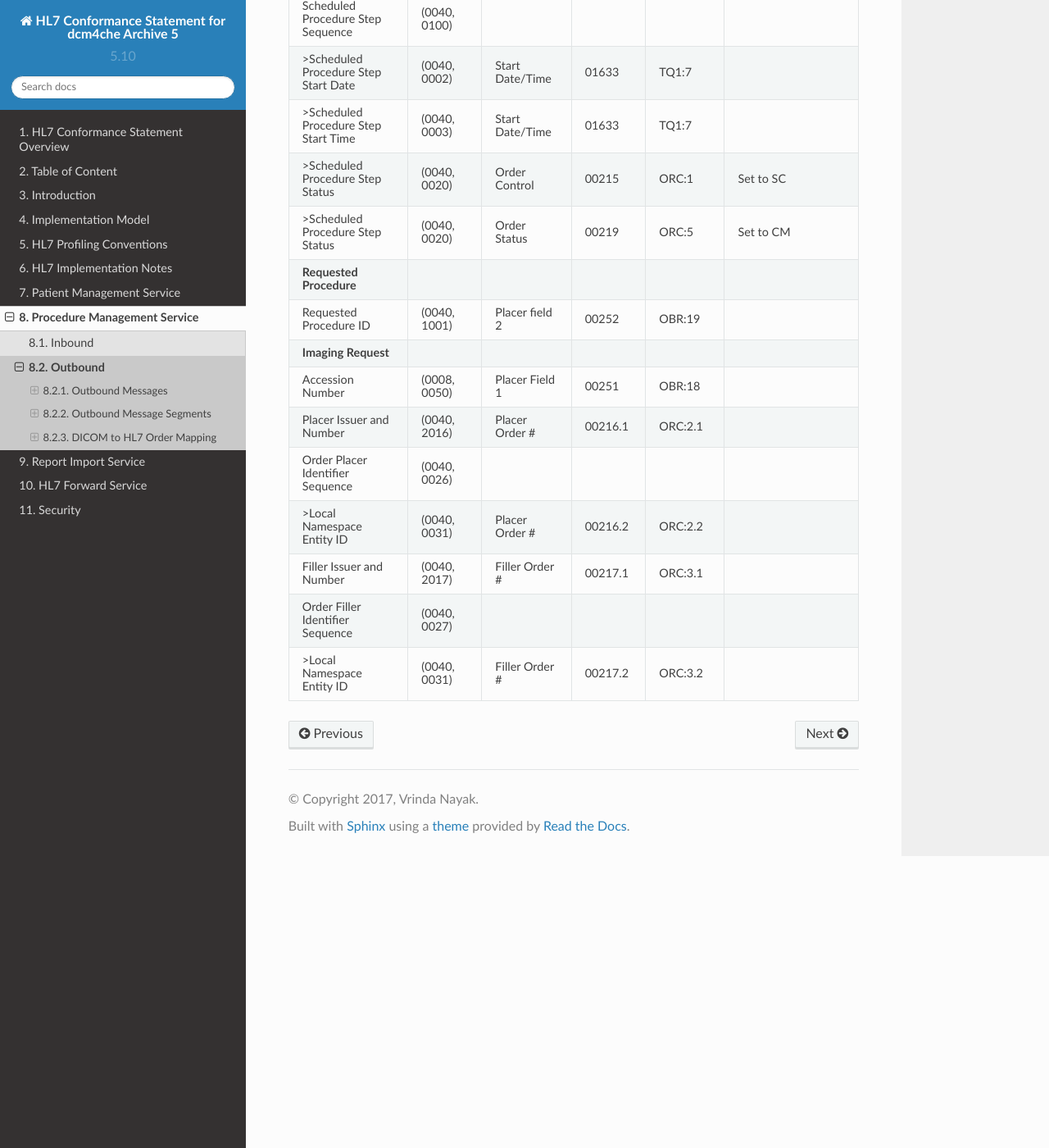
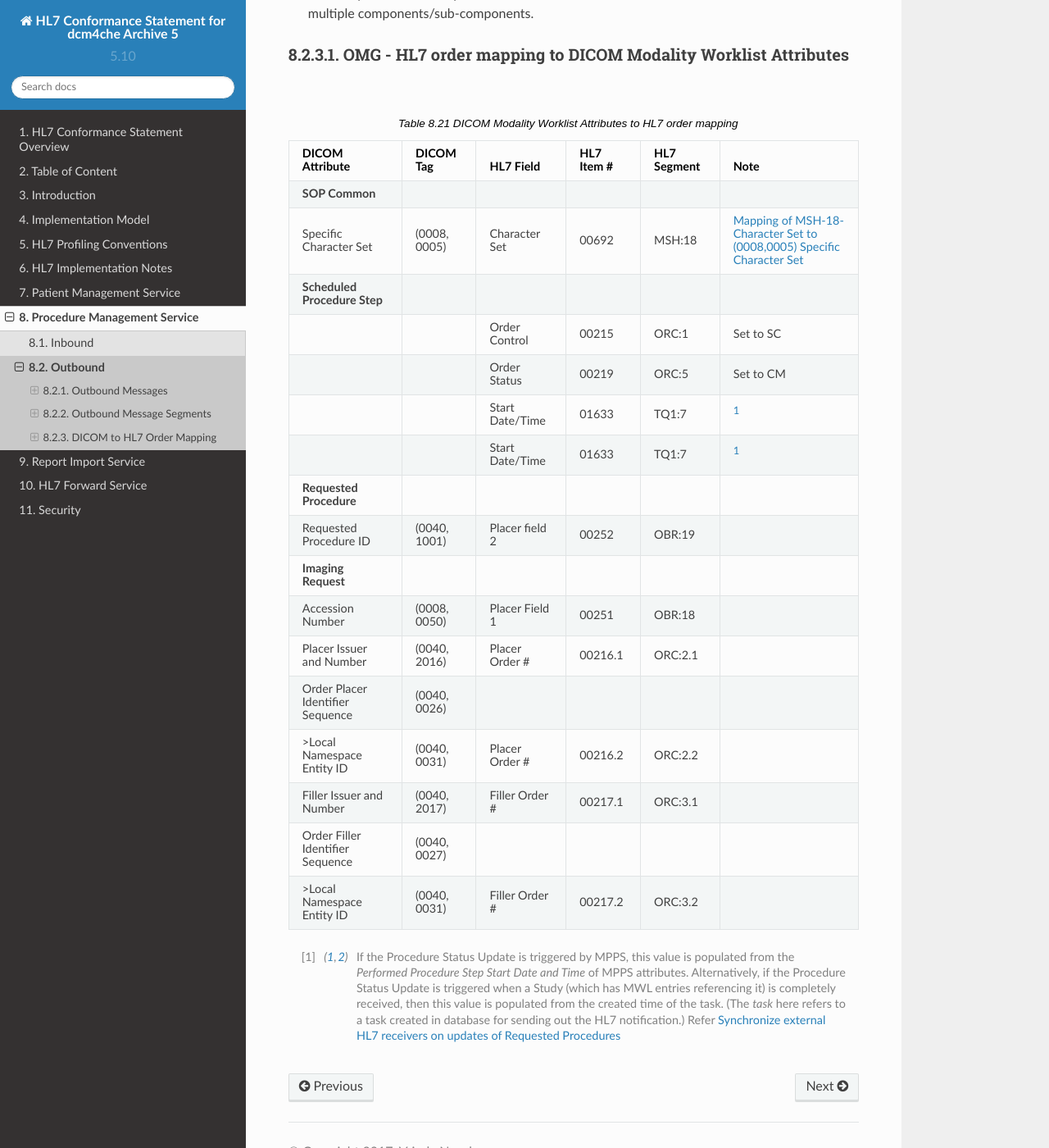
Before and after one commit to dcm4che/dcm4chee-arc-hl7cs, a Sphinx documentation site: the page built from source/orm/outbound.rst, in a window 1280 px wide and 1400 px high, scrolled down 5029 px. Shown: the whole window at 82% size. Built offline with Sphinx 7.4.7 and the Read the Docs theme 2.0.0, drawn with Linux system fonts in a browser that asks for light colours; some of the changed text lies outside the part shown.

Commit message:
update adt and orm outbound pages

```diff
--- a/source/adt/outbound.rst
+++ b/source/adt/outbound.rst
@@ -249,8 +249,8 @@
    Responsible Person, "(0010, 2297)", Patient Alias, 00112, PID:9
    Patient Species Description, "(0010, 2201)", Species Code, 01539.2, PID:35.2, [#Note1]_
    Patient Species Code Sequence, "(0010, 2202)"
-   >Code Value, "(0008, 0100)", Species Code, , 01539.1, PID:35.1
-   >Code Scheme Designator, "(0008, 0102)", Species Code, , 01539.3, PID:35.3
+   >Code Value, "(0008, 0100)", Species Code, 01539.1, PID:35.1
+   >Code Scheme Designator, "(0008, 0102)", Species Code, 01539.3, PID:35.3
    >Code Meaning, "(0008, 0103)", Species Code, 01539.2, PID:35.2
    Patient Breed Description, "(0010, 2292)", Breed Code, 01540.2, PID:36.2, [#Note2]_
    Patient Breed Code Sequence, "(0010, 2293)"
--- a/source/orm/outbound.rst
+++ b/source/orm/outbound.rst
@@ -125,7 +125,7 @@
    1, 4, SI, O, , 00237, SetID - OBR
    2, 22, EI, R, , 00216, **Placer Order Number**
    3, 22, EI, O, , 00217, **Filler Order Number**
-   4, 250, CE, R, , 00238, Universal Service ID
+   4, 250, CE, O, , 00238, Universal Service ID
    5, 2, ID, O, , 00239, Priority
    6, 26, TS, O, , 00240, Requested Date/Time
    7, 26, TS, O, , 00241, Observation Date/Time
@@ -197,11 +197,10 @@
    **SOP Common**
    Specific Character Set, "(0008, 0005)", Character Set, 00692, MSH:18, :ref:`tab_hl7_dicom_charset`
    **Scheduled Procedure Step**
-   Scheduled Procedure Step Sequence, "(0040, 0100)"
-   >Scheduled Procedure Step Start Date, "(0040, 0002)", Start Date/Time, 01633, TQ1:7
-   >Scheduled Procedure Step Start Time, "(0040, 0003)", Start Date/Time, 01633, TQ1:7
-   >Scheduled Procedure Step Status, "(0040, 0020)", Order Control, 00215, ORC:1, Set to SC
-   >Scheduled Procedure Step Status, "(0040, 0020)", Order Status, 00219, ORC:5, Set to CM
+   , , Order Control, 00215, ORC:1, Set to SC
+   , , Order Status, 00219, ORC:5, Set to CM
+   , , Start Date/Time, 01633, TQ1:7, [#Note1]_
+   , , Start Date/Time, 01633, TQ1:7, [#Note1]_
    **Requested Procedure**
    Requested Procedure ID, "(0040, 1001)", Placer field 2, 00252, OBR:19
    **Imaging Request**
@@ -212,3 +211,10 @@
    Filler Issuer and Number, "(0040, 2017)", Filler Order #, 00217.1, ORC:3.1
    Order Filler Identifier Sequence, "(0040, 0027)"
    >Local Namespace Entity ID, "(0040, 0031)", Filler Order #, 00217.2, ORC:3.2
+
+
+.. [#Note1] If the Procedure Status Update is triggered by MPPS, this value is populated from the
+   `Performed Procedure Step Start Date and Time` of MPPS attributes. Alternatively, if the Procedure Status Update is
+   triggered when a Study (which has MWL entries referencing it) is completely received, then this value is populated
+   from the created time of the task. (The `task` here refers to a task created in database for sending out the HL7 notification.)
+   Refer `Synchronize external HL7 receivers on updates of Requested Procedures <https://github.com/dcm4che/dcm4chee-arc-light/wiki/Requested-Procedures>`_
```
Also changed, not shown: other parts of source/orm/outbound.rst (+17 -17 lines).
